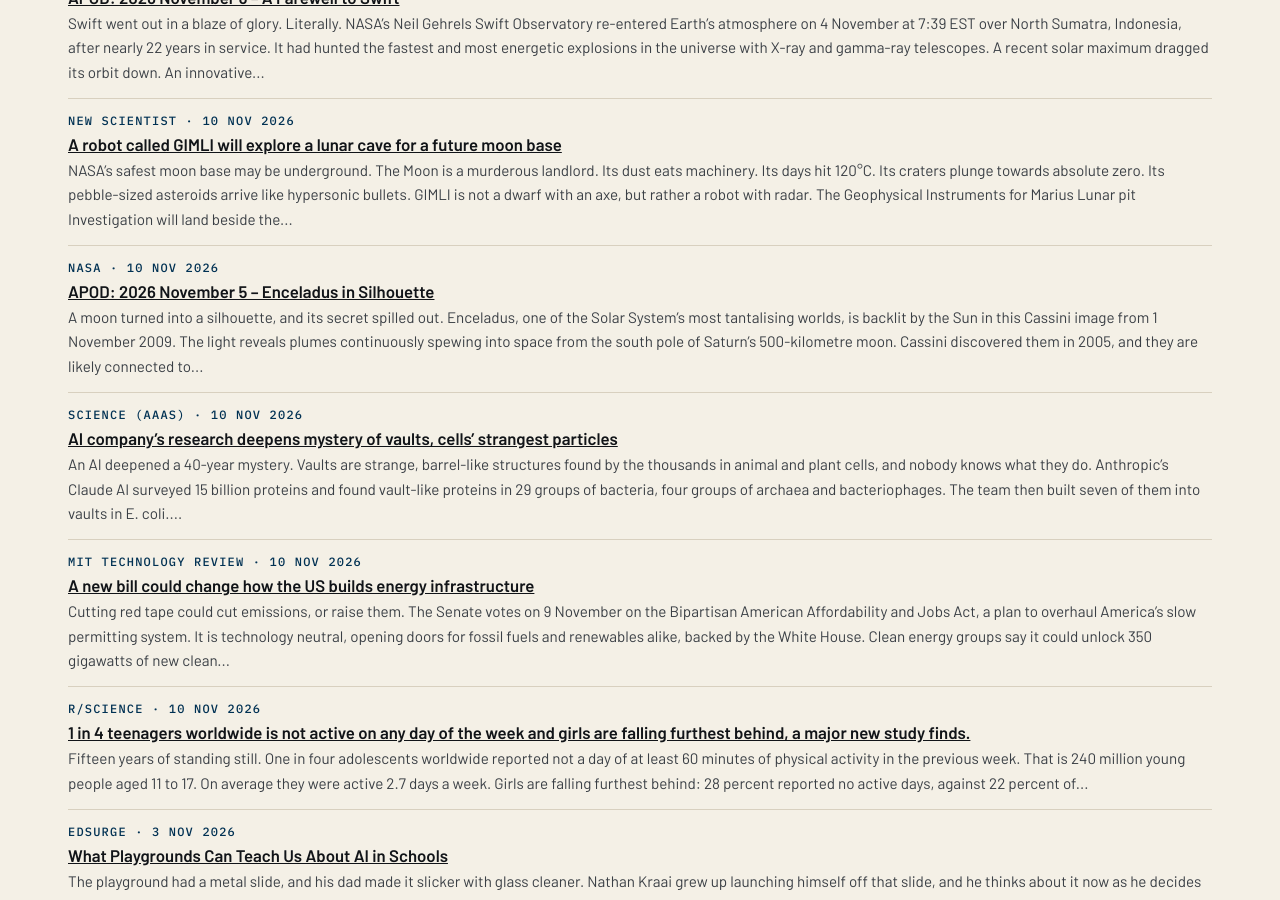
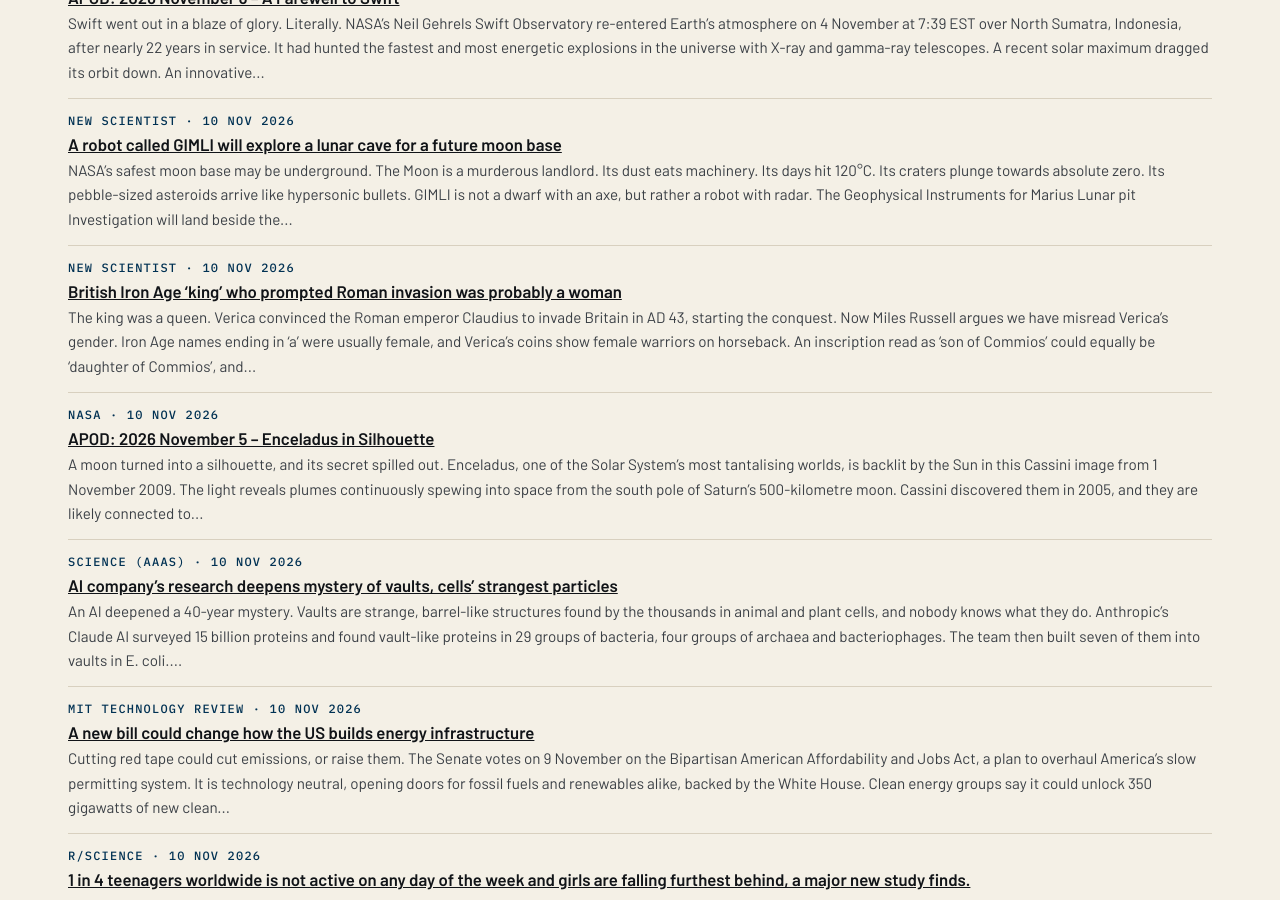
Before and after one commit to katz-news/katz.news, a Jekyll site: the page built from briefs/index.html, in a window 1280 px wide and 900 px high, scrolled down 3794 px. Built offline with Jekyll 4.4.1, drawn with Linux system fonts in a browser that asks for light colours.

Commit message:
Publish 2026-11-06

```diff
--- a/_data/build.yml
+++ b/_data/build.yml
@@ -1 +1 @@
-published_at: 2026-11-06T17:02:01Z
+published_at: 2026-11-06T17:03:07Z
--- /dev/null
+++ b/_posts/briefs/2026-11-05-british-iron-age-king-who-prompted-roman-invasion-was-probab.md
@@ -0,0 +1,9 @@
+---
+published: true
+title: British Iron Age ‘king’ who prompted Roman invasion was probably a woman
+date: 2026-11-10
+section: science
+source_name: New Scientist
+source_url: https://www.newscientist.com/article/2597465-british-iron-age-king-who-prompted-roman-invasion-was-probably-a-woman/?utm_campaign=RSS|NSNS&utm_content=home&utm_medium=RSS&utm_source=NSNS
+---
+The king was a queen. Verica convinced the Roman emperor Claudius to invade Britain in AD 43, starting the conquest. Now Miles Russell argues we have misread Verica’s gender. Iron Age names ending in 'a' were usually female, and Verica’s coins show female warriors on horseback. An inscription read as 'son of Commios' could equally be 'daughter of Commios', and 'rex' meant ruler. The idea fits new evidence: a 2025 DNA study found Iron Age women stayed in ancestral homes while men moved, suggesting status. The verdict is royally revealing: the king who changed Britain was a queen all along.
```
